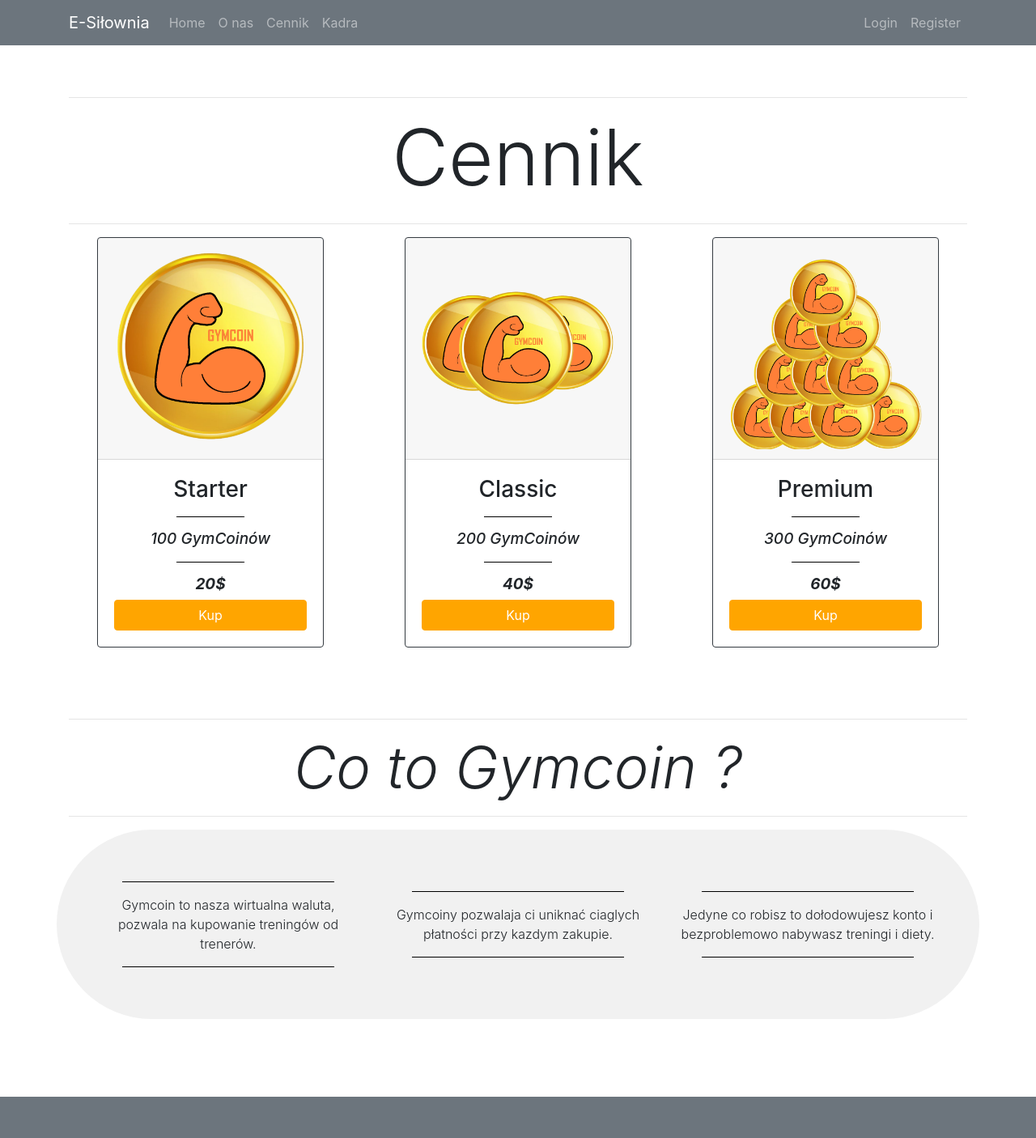
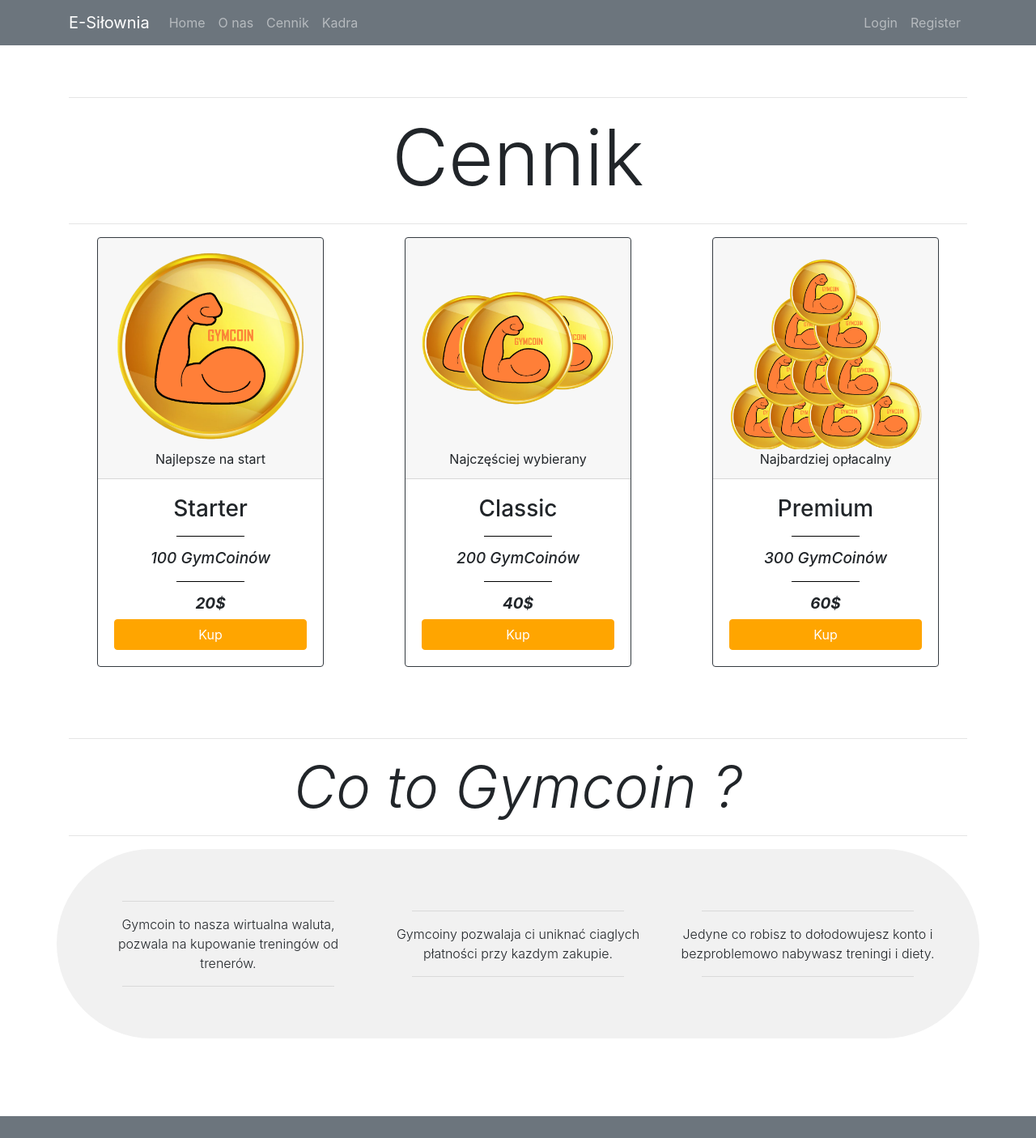
Before and after one commit to panjacob/PGYM-esilownia, a React (Create React App) app in the folder frontend/esilownia/: page /cennik in a window 1280 px wide. Shown: the top 1406 px of the page at 81% size. Built offline with nearby package versions, Linux system fonts and the light colour scheme.

Commit message:
Poprawy w Cennik v2

```diff
--- a/frontend/esilownia/src/components/Cennik/Oferta_cennik.js
+++ b/frontend/esilownia/src/components/Cennik/Oferta_cennik.js
@@ -12,7 +12,7 @@ function Oferta_cennik() {
             <div className="row text-center">
                 <div className="col-md-4">
                     <Card border="dark" style={{width: '80%'}} className="mx-auto">
-                        <Card.Header><Card.Img variant="top" src={gymcoin}/></Card.Header>
+                        <Card.Header><Card.Img variant="top" src={gymcoin}/>Najlepsze na start</Card.Header>
                         <Card.Body>
                             <Card.Title as={"h3"}>Starter</Card.Title>
                             <hr width="35%" color="black"/>
@@ -29,7 +29,7 @@ function Oferta_cennik() {
                 </div>
                 <div className="col-md-4">
                     <Card border="dark" style={{width: '80%'}} className="mx-auto">
-                        <Card.Header><Card.Img variant="top" src={gymcoin2}/></Card.Header>
+                        <Card.Header><Card.Img variant="top" src={gymcoin2}/>Najczęściej wybierany</Card.Header>
                         <Card.Body>
                             <Card.Title as={"h3"}>Classic</Card.Title>
                             <hr width="35%" color="black"/>
@@ -46,7 +46,7 @@ function Oferta_cennik() {
                 </div>
                 <div className="col-md-4">
                     <Card border="dark" style={{width: '80%'}} className="mx-auto">
-                        <Card.Header><Card.Img variant="top" src={gymcoin3}/></Card.Header>
+                        <Card.Header><Card.Img variant="top" src={gymcoin3}/>Najbardziej opłacalny</Card.Header>
                         <Card.Body>
                             <Card.Title as={"h3"}>Premium</Card.Title>
                             <hr width="35%" color="black"/>
--- a/frontend/esilownia/src/components/Cennik/Opis_cennik.js
+++ b/frontend/esilownia/src/components/Cennik/Opis_cennik.js
@@ -5,21 +5,21 @@ function Opis_cennik() {
     return (
         <div id="opis-cennik" className="container p-5 font-weight-light rounded-pill">
             <div className="row text-center">
-                <div className="col-sm my-auto">
-                    <hr width="80%" color="black"/>
+                <div className="col-md my-auto">
+                    <hr width="80%" />
                     Gymcoin to nasza wirtualna waluta,
                     pozwala na kupowanie treningów od trenerów.
-                    <hr width="80%" color="black"/>
+                    <hr width="80%" />
                 </div>
-                <div className="col-sm my-auto">
-                    <hr width="80%" color="black"/>
+                <div className="col-md my-auto">
+                    <hr width="80%" />
                     Gymcoiny pozwalaja ci uniknać ciaglych płatności przy kazdym zakupie.
-                    <hr width="80%" color="black"/>
+                    <hr width="80%" />
                 </div>
-                <div className="col-sm my-auto">
-                    <hr width="80%" color="black"/>
+                <div className="col-md my-auto">
+                    <hr width="80%" />
                     Jedyne co robisz to dołodowujesz konto i bezproblemowo nabywasz treningi i diety.
-                    <hr width="80%" color="black"/>
+                    <hr width="80%" />
                 </div>
             </div>
         </div>
```
